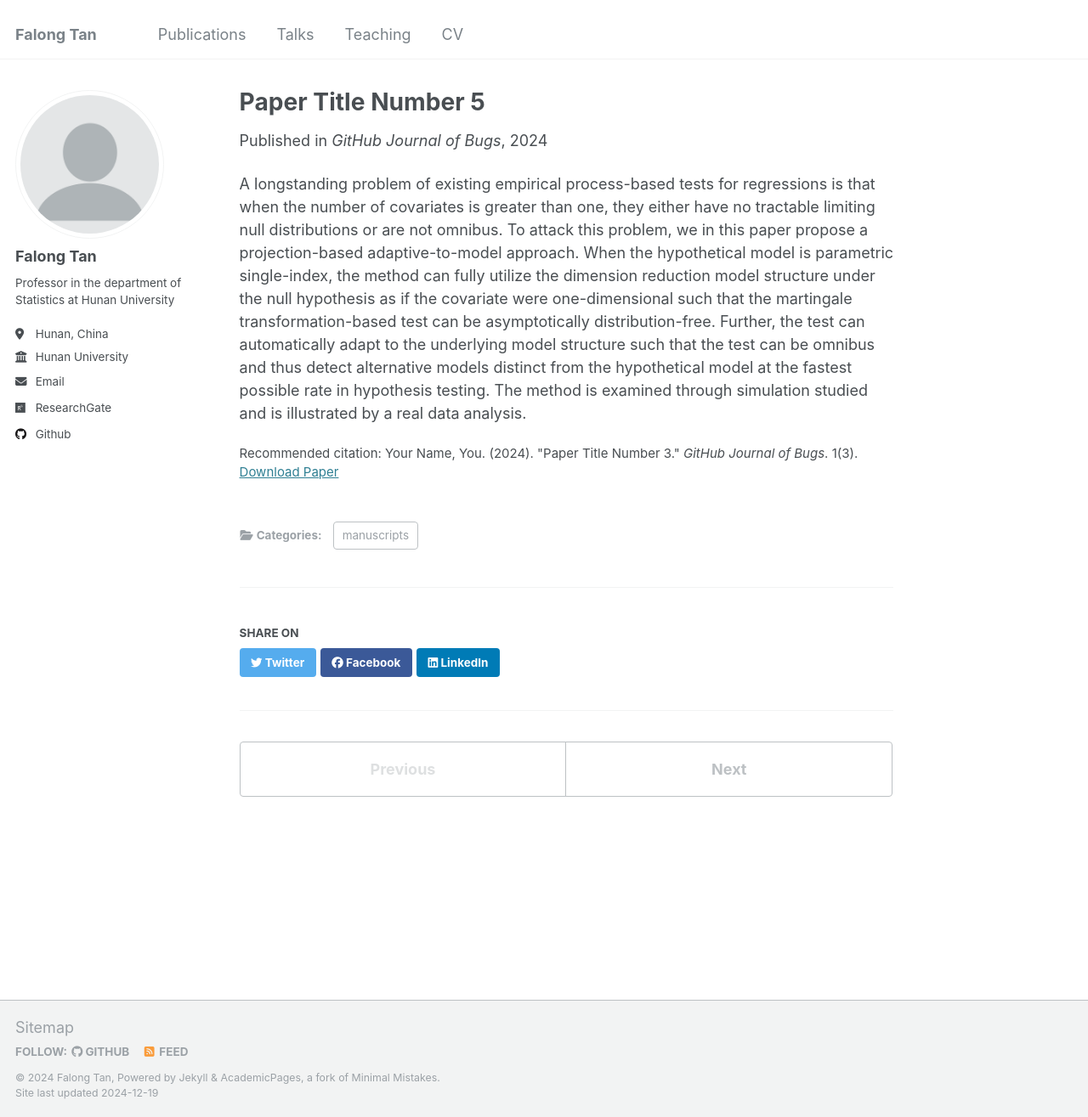
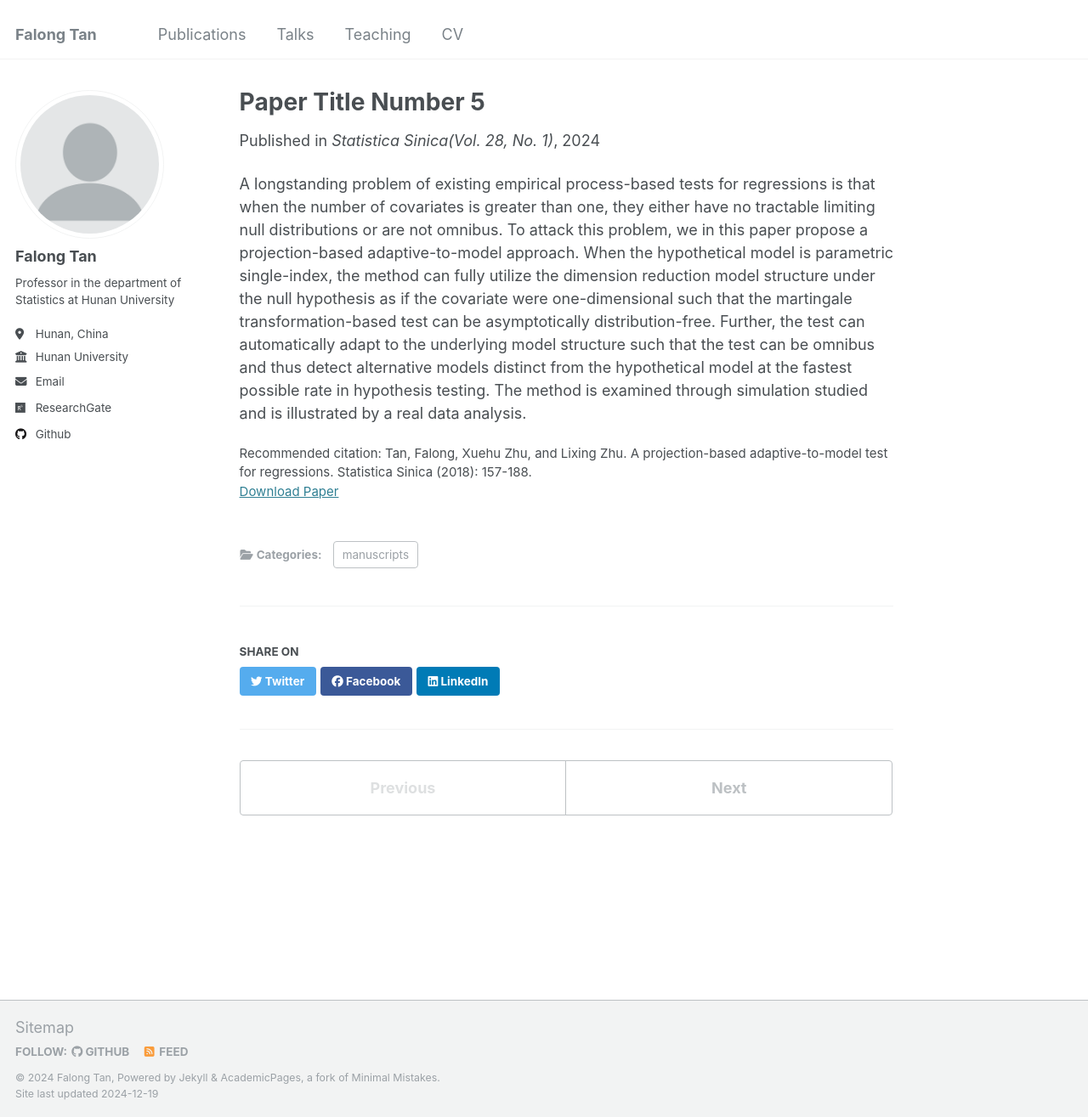
Before and after one commit to CodingMyLife/CodingMyLife.github.io, a Jekyll site: the page built from _publications/2016-04-01-paper-a-projection-based.md, in a window 1280 px wide and 1315 px high. Shown: the whole window at 85% size. Built offline with Jekyll 4.4.1, drawn with Linux system fonts in a browser that asks for light colours.

Commit message:
paper 01

```diff
--- a/_publications/2016-04-01-paper-a-projection-based.md
+++ b/_publications/2016-04-01-paper-a-projection-based.md
@@ -3,11 +3,11 @@ title: "Paper Title Number 5"
 collection: publications
 category: manuscripts
 permalink: /publication/2016-04-01-paper-a-projection-based
-excerpt: 'This paper is about fixing template issue #693.'
+excerpt: 'A longstanding problem of existing empirical process-based tests for regressions is that when the number of covariates is greater than one, they either have no tractable limiting null distributions or are not omnibus. To attack this problem, we in this paper propose a projection-based adaptive-to-model approach.'
 date: 2024-02-17
-venue: 'GitHub Journal of Bugs'
-paperurl: 'http://academicpages.github.io/files/paper3.pdf'
-citation: 'Your Name, You. (2024). &quot;Paper Title Number 3.&quot; <i>GitHub Journal of Bugs</i>. 1(3).'
+venue: 'Statistica Sinica(Vol. 28, No. 1)'
+paperurl: 'https://arxiv.org/abs/1604.01874'
+citation: 'Tan, Falong, Xuehu Zhu, and Lixing Zhu. A projection-based adaptive-to-model test for regressions. Statistica Sinica (2018): 157-188. '
 ---
 
 A longstanding problem of existing empirical process-based tests for regressions is that when the number of covariates is greater than one, they either have no tractable limiting null distributions or are not omnibus. To attack this problem, we in this paper propose a projection-based adaptive-to-model approach. When the hypothetical model is parametric single-index, the method can fully utilize the dimension reduction model structure under the null hypothesis as if the covariate were one-dimensional such that the martingale transformation-based test can be asymptotically distribution-free. Further, the test can automatically adapt to the underlying model structure such that the test can be omnibus and thus detect alternative models distinct from the hypothetical model at the fastest possible rate in hypothesis testing. The method is examined through simulation studied and is illustrated by a real data analysis.
```
